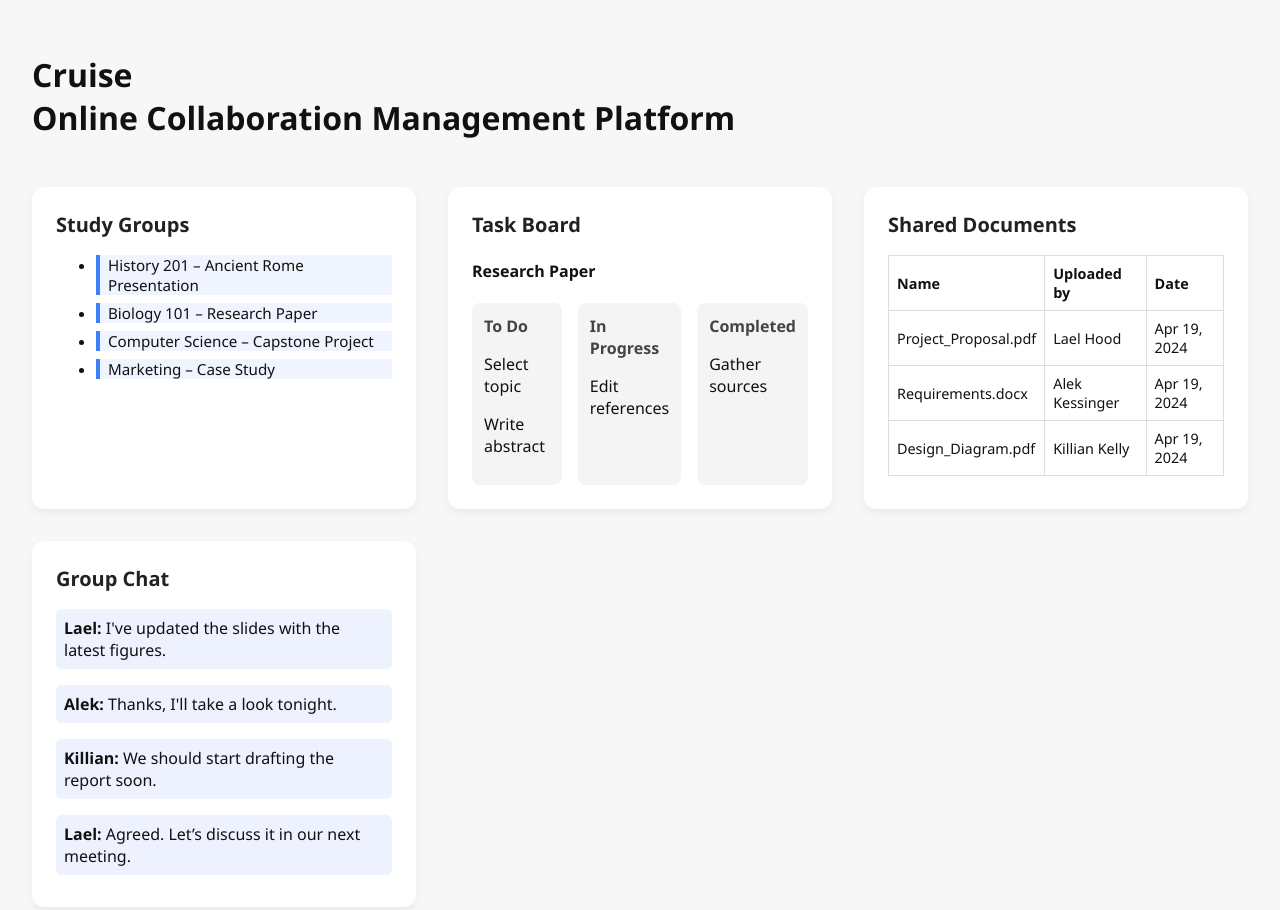
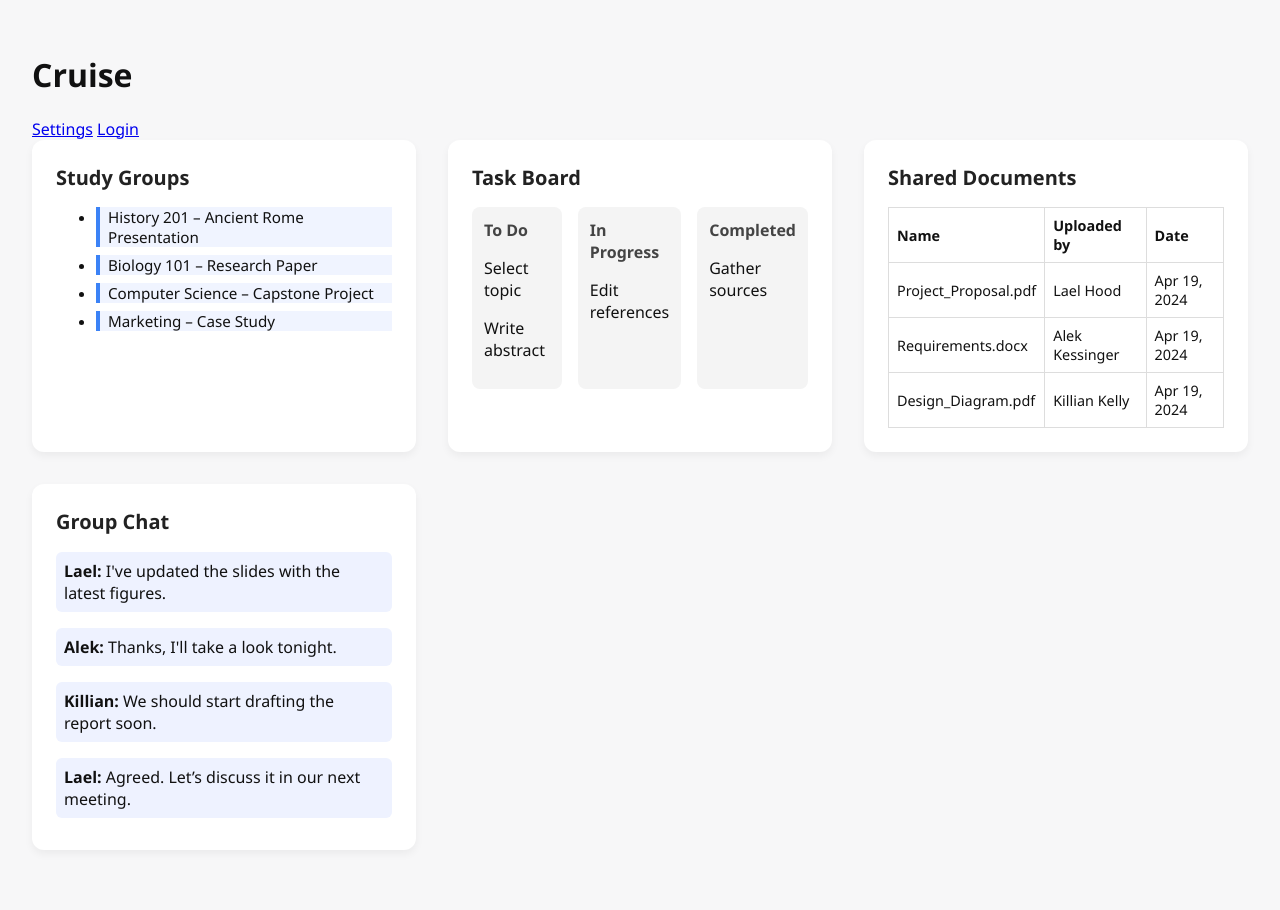
Before and after one commit to leviticushood/Cruise, a plain HTML site: page index.html in a window 1280 px wide. After the commit the page ends 882 px from the top, so only its background shows below. Drawn offline with Linux system fonts and the light colour scheme.

Commit message:
Update index.html

```diff
--- a/index.html
+++ b/index.html
@@ -3,13 +3,19 @@
 <head>
   <meta charset="UTF-8" />
   <meta name="viewport" content="width=device-width, initial-scale=1.0"/>
-  <title>Cruise Collaboration Platform</title>
+  <title>Cruise</title>
   <link rel="stylesheet" href="style.css" />
 </head>
 <body>
+  <header class="navbar">
+    <h1 class="logo">Cruise</h1>
+    <nav>
+      <a href="#">Settings</a>
+      <a href="#">Login</a>
+    </nav>
+  </header>
+
   <main class="container">
-    <h1 class="title">Cruise<br>Online Collaboration Management Platform</h1>
-
     <section class="card">
       <h2>Study Groups</h2>
       <ul class="group-list">
@@ -22,7 +28,6 @@
 
     <section class="card">
       <h2>Task Board</h2>
-      <h4>Research Paper</h4>
       <div class="task-board">
         <div>
           <h3>To Do</h3>
```
